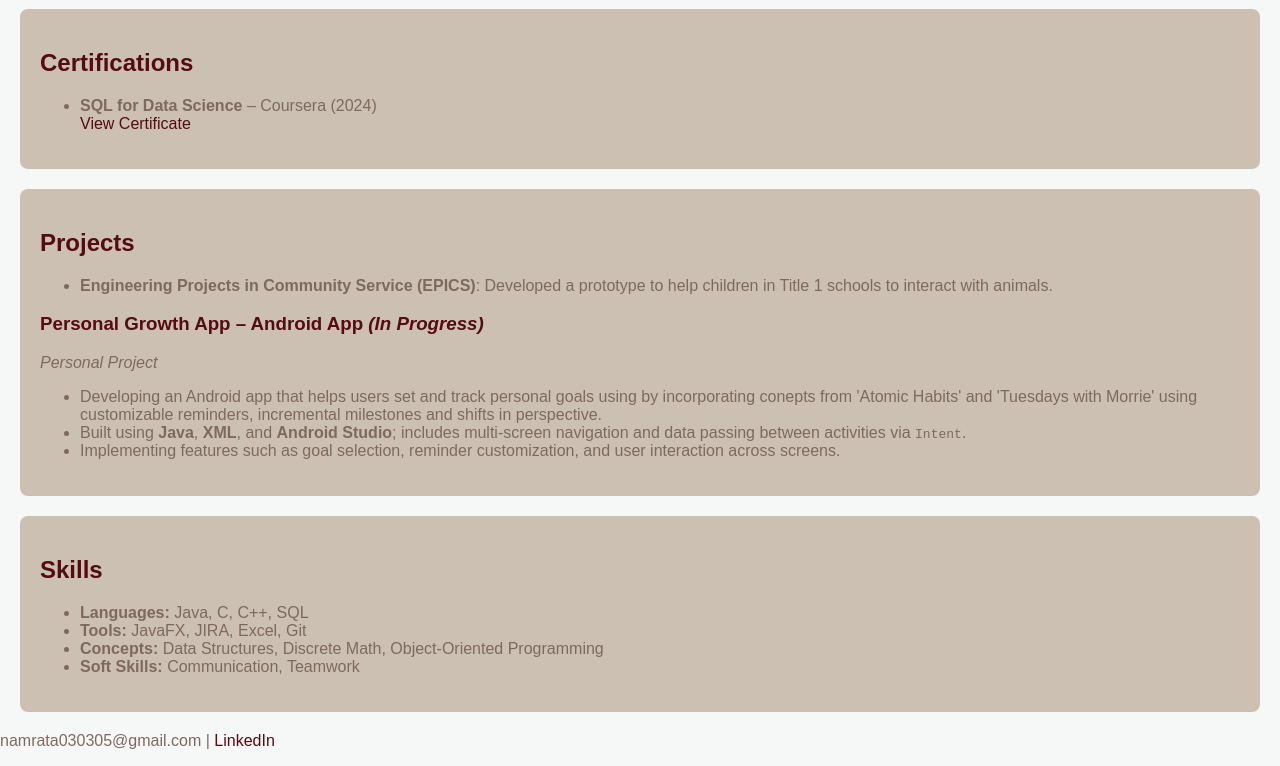
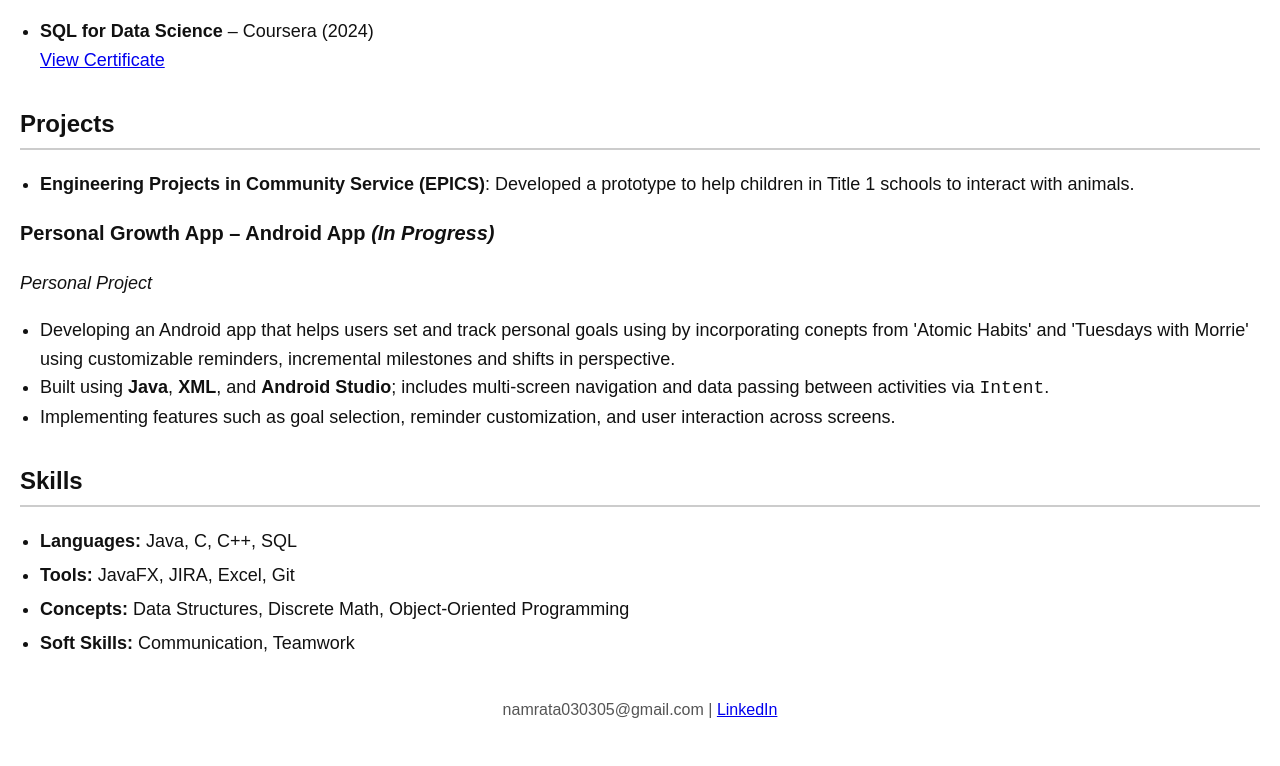
Before and after one commit to namrata-335/namrata-335.github.io, a plain HTML site: page index.html in a window 1280 px wide. Shown: the part 903-1669 px from the top of the page. After the commit the page ends 1646 px from the top, so only its background shows below. Drawn offline with Linux system fonts and the light colour scheme.

Commit message:
Added GPA, fixed skill bullets, improved readability

```diff
--- a/StyleSheet1.css
+++ b/StyleSheet1.css
@@ -1,41 +1,57 @@
-:root {
-    --soft-white: #f6f8f7;
-    --beige: #cbc0b2;
-    --burgundy: #550b14;
-    --taupe: #7e6961;
-}
-
 body {
-    background-color: var(--soft-white);
-    color: var(--taupe);
     font-family: Arial, sans-serif;
-    margin: 0;
-    padding: 0;
+    font-size: 18px;
+    color: #111;
+    background-color: #fff;
+    margin: 20px;
+    line-height: 1.6;
 }
 
 header {
-    background-color: var(--burgundy);
-    color: var(--soft-white);
-    padding: 20px;
     text-align: center;
+    margin-bottom: 30px;
+}
+
+h1 {
+    font-size: 36px;
+    font-weight: bold;
+}
+
+.subtitle {
+    font-size: 20px;
+    font-weight: 500;
+    color: #333;
 }
 
 .section {
-    background-color: var(--beige);
-    margin: 20px;
-    padding: 20px;
-    border-radius: 8px;
+    margin-bottom: 30px;
 }
 
-a {
-    color: var(--burgundy);
-    text-decoration: none;
+h2 {
+    font-size: 24px;
+    font-weight: bold;
+    border-bottom: 2px solid #ccc;
+    padding-bottom: 5px;
 }
 
-    a:hover {
-        color: var(--taupe);
-    }
+h3 {
+    font-size: 20px;
+    font-weight: bold;
+    margin-top: 15px;
+}
 
-h1, h2, h3 {
-    color: var(--burgundy);
+ul {
+    list-style-type: disc;
+    padding-left: 20px;
 }
+
+.skills li {
+    margin-bottom: 5px;
+}
+
+footer {
+    text-align: center;
+    margin-top: 40px;
+    font-size: 16px;
+    color: #555;
+}
--- a/index.html
+++ b/index.html
@@ -8,7 +8,7 @@
 <body>
     <header>
         <h1>Namrata Dhebar</h1>
-        <p class="subtitle">Bachelor of Computer Science (Cybersecurity) | Based in Tempe,Arizona</p>
+        <p class="subtitle">Bachelor of Computer Science (Cybersecurity) | Based in Tempe, Arizona</p>
     </header>
 
     <section class="section">
@@ -23,13 +23,16 @@
 
     <section class="section">
         <h2>Resume</h2>
-        <a href="resume.pdf" download>📄 Download My Resume (PDF)</a>
+        <a href="resume.pdf" download>Download My Resume (PDF)</a>
     </section>
 
     <section class="section">
         <h2>Education</h2>
         <ul>
-            <li><strong>Arizona State University</strong> – Computer Science BS, 2026</li>
+            <li>
+                <strong>Arizona State University</strong> – Computer Science BS, 2026 <br>
+                <strong>GPA:</strong> Term GPA: 4.0, Cumulative GPA: 3.97
+            </li>
         </ul>
     </section>
 
@@ -40,7 +43,6 @@
                 <strong>Retail Associate</strong> – BestBuy (2023–2024)
                 <br>I worked in Customer Service and Sales, processed transactions, and collaborated with Geek Squad to solve technical issues
             </li>
-
         </ul>
     </section>
 
@@ -54,15 +56,12 @@
             </li>
         </ul>
     </section>
+
     <section class="section">
         <h2>Projects</h2>
         <ul>
             <li><strong>Engineering Projects in Community Service (EPICS)</strong>: Developed a prototype to help children in Title 1 schools to interact with animals.</li>
         </ul>
-
-
-
-
 
         <h3>Personal Growth App – Android App <span style="font-style: italic;">(In Progress)</span></h3>
         <p><em>Personal Project</em></p>
@@ -71,13 +70,11 @@
             <li>Built using <strong>Java</strong>, <strong>XML</strong>, and <strong>Android Studio</strong>; includes multi-screen navigation and data passing between activities via <code>Intent</code>.</li>
             <li>Implementing features such as goal selection, reminder customization, and user interaction across screens.</li>
         </ul>
-    </div>
     </section>
-
 
     <section class="section">
         <h2>Skills</h2>
-        <ul>
+        <ul class="skills">
             <li><strong>Languages:</strong> Java, C, C++, SQL</li>
             <li><strong>Tools:</strong> JavaFX, JIRA, Excel, Git</li>
             <li><strong>Concepts:</strong> Data Structures, Discrete Math, Object-Oriented Programming</li>
@@ -86,7 +83,10 @@
     </section>
 
     <footer>
-        <p>namrata030305@gmail.com |  <a href="https://www.linkedin.com/in/namrata-dhebar-16a19228a?lipi=urn%3Ali%3Apage%3Ad_flagship3_profile_view_base_contact_details%3BXqGZrfsvSbSC25of6vZ0ZQ%3D%3D" target="_blank">LinkedIn</a></p>
+        <p>
+            namrata030305@gmail.com |
+            <a href="https://www.linkedin.com/in/namrata-dhebar-16a19228a?lipi=urn%3Ali%3Apage%3Ad_flagship3_profile_view_base_contact_details%3BXqGZrfsvSbSC25of6vZ0ZQ%3D%3D" target="_blank">LinkedIn</a>
+        </p>
     </footer>
 </body>
 </html>
```
